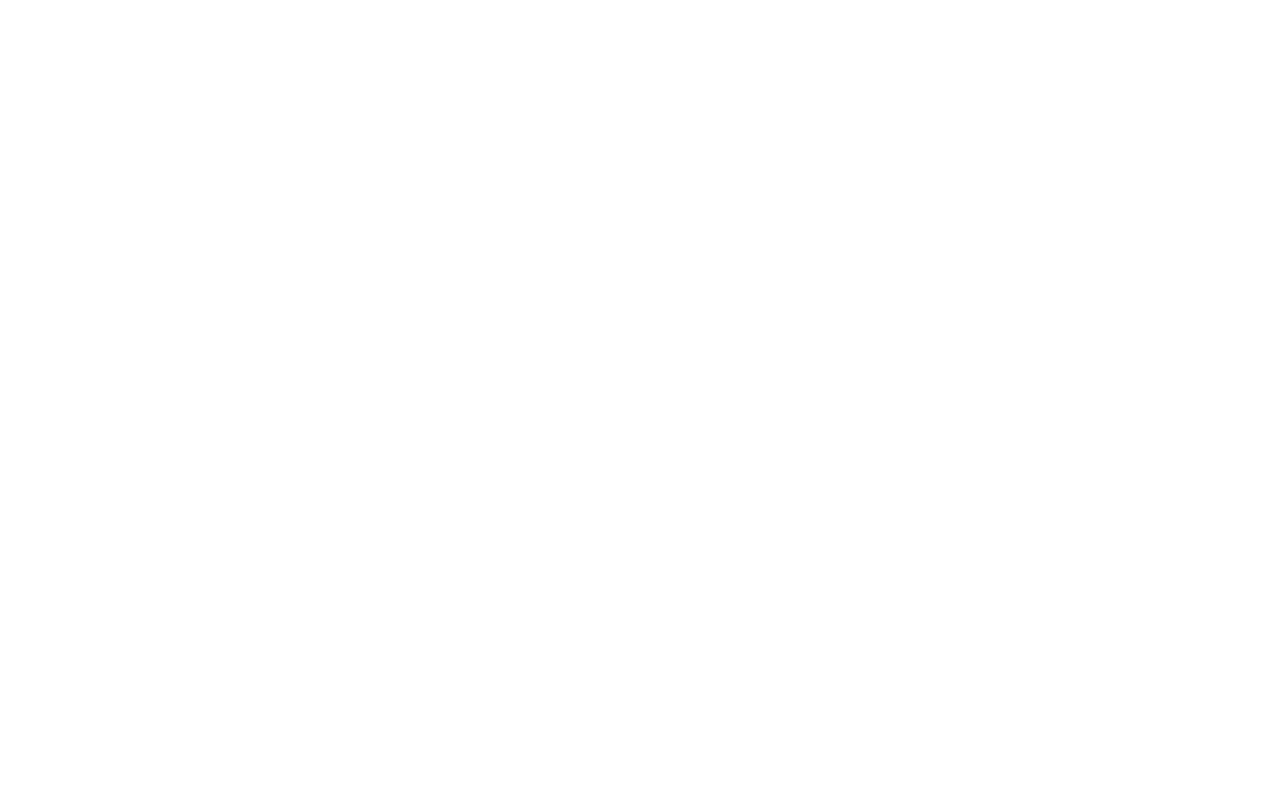
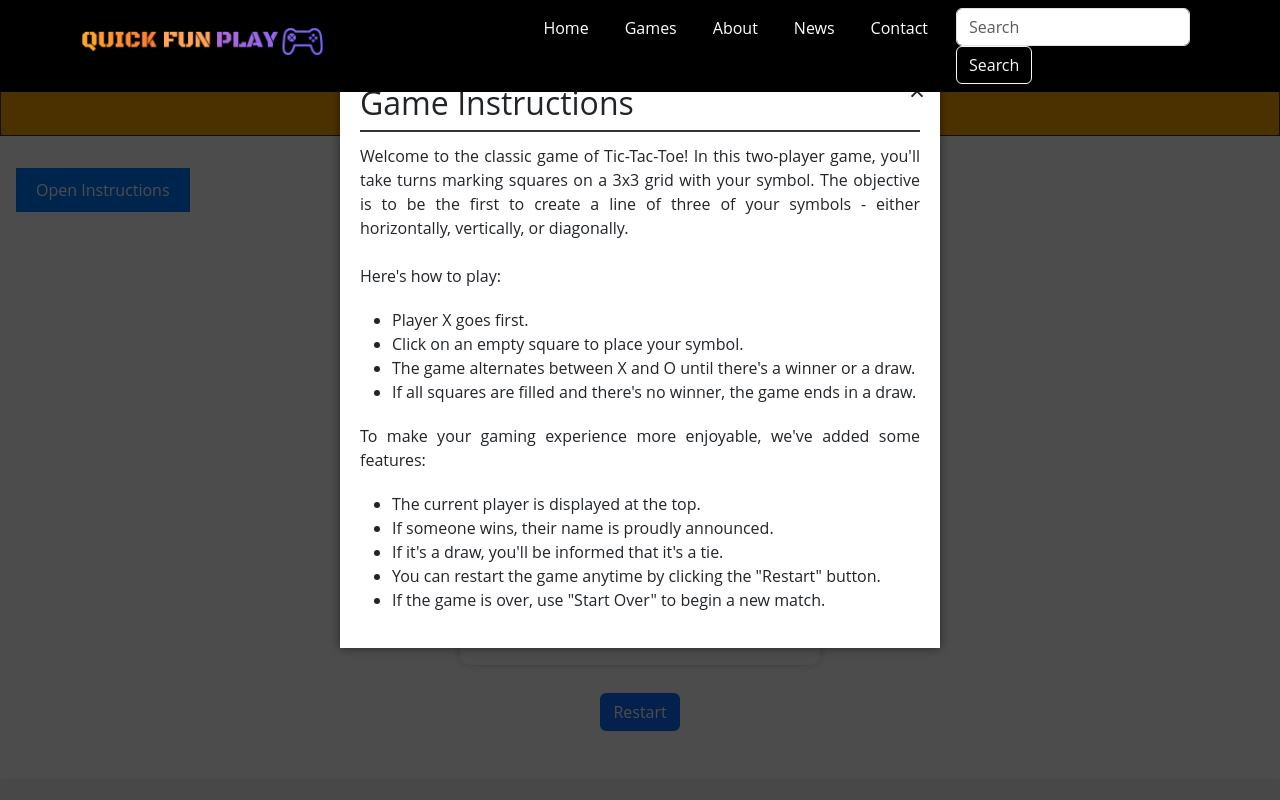
Before and after one commit to sharfrasaqsan/Quickfunplay, a React (Create React App) app: page /game/1 in a window 1280 px wide. Before the commit this address had no page. Shown: the top 800 px of the page. Built offline with nearby package versions, Linux system fonts and the light colour scheme; a small style sheet from the web is missing.

Commit message:
TicTacToe game added

```diff
--- a/public/index.html
+++ b/public/index.html
@@ -15,6 +15,13 @@
       user's mobile device or desktop. See https://developers.google.com/web/fundamentals/web-app-manifest/
     -->
     <link rel="manifest" href="%PUBLIC_URL%/manifest.json" />
+    <link
+      rel="stylesheet"
+      href="https://stackpath.bootstrapcdn.com/bootstrap/4.5.2/css/bootstrap.min.css"
+      integrity="sha384-pzjw8f+ua7KIqV9c4a-Q3pN7m8CKbF5F5n1xsfabKtZsd5yrF5t7p22f5ui1IF6HI"
+      crossorigin="anonymous"
+    />
+
     <!--
       Notice the use of %PUBLIC_URL% in the tags above.
       It will be replaced with the URL of the `public` folder during the build.
@@ -24,7 +31,7 @@
       work correctly both with client-side routing and a non-root public URL.
       Learn how to configure a non-root public URL by running `npm run build`.
     -->
-    <title>React App</title>
+    <title>Quick Fun Play</title>
   </head>
   <body>
     <noscript>You need to enable JavaScript to run this app.</noscript>
--- a/src/App.js
+++ b/src/App.js
@@ -13,6 +13,7 @@ import FAQ from "./Pages/FAQ";
 import "./App.css";
 import News1 from "./Pages/NewsPages/News1";
 import News2 from "./Pages/NewsPages/News2";
+import TicTacToe from "./Pages/Games/TicTacToe/TicTacToe";
 
 function App() {
   function ScrollToTop() {
@@ -39,6 +40,7 @@ function App() {
           <Route path="/faq" element={<FAQ />} />
           <Route path="/news1" element={<News1 />} />
           <Route path="/news2" element={<News2 />} />
+          <Route path="/game/1" element={<TicTacToe />} />
           {/* Add more routes for other pages */}
         </Routes>
       </div>
--- /dev/null
+++ b/src/Pages/Games/InstructionModal.css
@@ -0,0 +1,87 @@
+/* InstructionsModal.css */
+.instructions-modal {
+  display: block;
+  position: fixed;
+  z-index: 1;
+  left: 0;
+  top: 0;
+  width: 100%;
+  height: 100%;
+  background-color: rgba(0, 0, 0, 0.7);
+}
+
+.modal-content {
+  background-color: #fff !important;
+  margin: 5% auto;
+  padding: 20px;
+  border: 1px solid #888;
+  width: 80%;
+  max-width: 600px;
+  position: relative;
+  box-shadow: 0 0 10px rgba(0, 0, 0, 0.5);
+  overflow: auto;
+  max-height: 100%;
+}
+
+.modal-content h2 {
+  padding-bottom: 0.5rem;
+  border-bottom: 2px solid #333;
+}
+
+.modal-content p {
+  padding: 0.25rem 0;
+  text-align: justify;
+}
+
+.close-button {
+  position: absolute;
+  top: 0;
+  right: 0;
+  padding-right: 15px;
+  padding-top: 5px;
+  cursor: pointer;
+  font-size: 28px;
+}
+
+.instructions-button {
+  margin-left: 1rem;
+}
+
+.open-instructions-button {
+  background: #007bff;
+  color: #fff;
+  border: none;
+  padding: 10px 20px;
+  cursor: pointer;
+}
+
+.open-instructions-button:hover {
+  background: #0056b3;
+}
+
+@media (max-width: 768px) {
+  .modal-content {
+    margin: 10% auto;
+    max-height: 80%;
+  }
+}
+
+@media (max-width: 480px) {
+  .modal-content {
+    margin: 25% auto;
+    max-width: 320px;
+  }
+
+  .modal-content h2 {
+    font-size: 20px;
+  }
+
+  .modal-content p,
+  .modal-content li {
+    font-size: 14px;
+  }
+
+  .close-button {
+    font-size: 24px;
+  }
+}
--- /dev/null
+++ b/src/Pages/Games/TicTacToe/TicTacToe.css
@@ -0,0 +1,91 @@
+/* Updated Custom Tic-Tac-Toe Styles */
+.tictactoe-header {
+  background-color: orange;
+  color: #fff;
+  padding-bottom: 0.5rem;
+  text-align: center;
+  padding-top: 5rem;
+  margin-bottom: 2rem;
+  border: 1px solid #333;
+}
+
+.tictactoe-title {
+  font-size: 2rem;
+}
+
+.custom-square {
+  background: #fff;
+  border: 2px solid #333;
+  font-size: 3rem;
+  font-weight: bold;
+  line-height: 6rem;
+  height: 6rem;
+  width: 6rem;
+  text-align: center;
+  cursor: pointer;
+  transition: background-color 0.3s ease;
+  color: #e76f51;
+}
+
+.custom-square:hover {
+  background: #f0f0f0;
+}
+
+.custom-board {
+  display: inline-block;
+  box-shadow: 0px 0px 10px rgba(0, 0, 0, 0.2);
+  padding: calc(var(--bs-gutter-x) * 0.5);
+  border-radius: 10px;
+}
+
+.custom-board > .row > .col-4 {
+  margin-bottom: 15px;
+}
+
+.custom-status {
+  font-size: 1.5rem;
+  font-weight: bold;
+  margin-bottom: 20px;
+  color: #333;
+}
+
+.container-tictactoe {
+  max-width: 400px;
+  margin: 0 auto;
+  margin-bottom: 20px;
+}
+
+.container-tictactoe-btn {
+  max-width: 400px;
+  margin: 0 auto;
+  margin-bottom: 40px;
+}
+
+.custom-row {
+  display: flex;
+  justify-content: center;
+}
+
+.anim {
+  animation: cracker 0.5s infinite;
+}
+
+@keyframes cracker {
+  0% {
+    transform: scale(1);
+  }
+  50% {
+    transform: scale(1.1);
+  }
+  100% {
+    transform: scale(1);
+  }
+}
+
+@media (max-width: 480px) {
+  .custom-square {
+    height: 5rem;
+    width: 5rem;
+    line-height: 5rem;
+  }
+}
--- /dev/null
+++ b/src/Pages/Games/TicTacToe/TicTacToe.js
@@ -0,0 +1,159 @@
+import React, { useState } from "react";
+import "bootstrap/dist/css/bootstrap.min.css";
+import Header from "../../../components/header";
+import NewsLetter from "../../../components/NewsletterSignup";
+import Footer from "../../../components/Footer";
+import TicTacToeinstruction from "./TicTacToeinstruction";
+import "./TicTacToe.css";
+
+function TicTacToe() {
+  const [board, setBoard] = useState(Array(9).fill(null));
+  const [isXNext, setIsXNext] = useState(true);
+  const [winner, setWinner] = useState(null);
+
+  const xColor = "blue";
+  const oColor = "red";
+
+  const calculateWinner = (squares) => {
+    const lines = [
+      [0, 1, 2],
+      [3, 4, 5],
+      [6, 7, 8],
+      [0, 3, 6],
+      [1, 4, 7],
+      [2, 5, 8],
+      [0, 4, 8],
+      [2, 4, 6],
+    ];
+
+    for (let i = 0; i < lines.length; i++) {
+      const [a, b, c] = lines[i];
+      if (
+        squares[a] &&
+        squares[a] === squares[b] &&
+        squares[a] === squares[c]
+      ) {
+        return squares[a];
+      }
+    }
+
+    return null;
+  };
+
+  const getStatusColor = () => {
+    if (winner) {
+      return "#FF00E8"; // Teal for Winner
+    } else if (board.every((square) => square)) {
+      return "#9E00FF"; // Dark Blue for Draw
+    } else {
+      return isXNext ? xColor : oColor;
+    }
+  };
+
+  const renderSquare = (i) => (
+    <button
+      className={`custom-square square ${winner ? "anim" : ""}`}
+      onClick={() => handleClick(i)}
+      data-value={board[i]}
+      id={`square-${i}`}
+      style={{
+        color: board[i] === "X" ? xColor : board[i] === "O" ? oColor : "",
+      }}
+    >
+      {board[i]}
+    </button>
+  );
+
+  const statusColor = getStatusColor();
+  let status;
+  if (winner) {
+    status = `Winner: ${winner}`;
+  } else if (board.every((square) => square)) {
+    status = "It's a draw!";
+  } else {
+    status = `Next player: ${isXNext ? "X" : "O"}`;
+  }
+
+  const handleClick = (i) => {
+    if (calculateWinner(board) || board[i]) {
+      return;
+    }
+    const newBoard = board.slice();
+    newBoard[i] = isXNext ? "X" : "O";
+    setBoard(newBoard);
+
+    const newWinner = calculateWinner(newBoard);
+    if (newWinner) {
+      setWinner(newWinner); // Set the winner when there's a winner
+    }
+
+    setIsXNext(!isXNext);
+  };
+
+  const handleRestart = () => {
+    // Reset the game board, player, and winner
+    setBoard(Array(9).fill(null));
+    setIsXNext(true);
+    setWinner(null);
+  };
+
+  const handleStartOver = () => {
+    // Reset the game board, player, and winner
+    setBoard(Array(9).fill(null));
+    setIsXNext(true);
+    setWinner(null);
+  };
+
+  return (
+    <div>
+      <Header />
+
+      <header className="tictactoe-header">
+        <h1 className="tictactoe-title">
+          <strong>Tic-Tac-Toe</strong>
+        </h1>
+      </header>
+
+      <TicTacToeinstruction />
+
+      <div className="container container-tictactoe text-center">
+        <div className="custom-status mb-4 mt-4" style={{ color: statusColor }}>
+          {status}
+        </div>
+        <div className="custom-board">
+          <div className="row">
+            <div className="col-4">{renderSquare(0)}</div>
+            <div className="col-4">{renderSquare(1)}</div>
+            <div className="col-4">{renderSquare(2)}</div>
+          </div>
+          <div className="row">
+            <div className="col-4">{renderSquare(3)}</div>
+            <div className="col-4">{renderSquare(4)}</div>
+            <div className="col-4">{renderSquare(5)}</div>
+          </div>
+          <div className="row">
+            <div className="col-4">{renderSquare(6)}</div>
+            <div className="col-4">{renderSquare(7)}</div>
+            <div className="col-4">{renderSquare(8)}</div>
+          </div>
+        </div>
+      </div>
+
+      <div className="container text-center container-tictactoe-btn">
+        <button className="btn btn-primary m-2" onClick={handleRestart}>
+          Restart
+        </button>
+        {winner || board.every((square) => square) ? (
+          <button className="btn btn-danger m-2" onClick={handleStartOver}>
+            Start Over
+          </button>
+        ) : null}
+      </div>
+
+      <NewsLetter />
+      <Footer />
+    </div>
+  );
+}
+
+export default TicTacToe;
--- /dev/null
+++ b/src/Pages/Games/TicTacToe/TicTacToeinstruction.js
@@ -0,0 +1,66 @@
+import React, { useState } from "react";
+import "../InstructionModal.css";
+
+function TicTacToeinstruction() {
+  const [isOpen, setIsOpen] = useState(true);
+
+  const toggleModal = () => {
+    setIsOpen(!isOpen);
+  };
+
+  return (
+    <div className="instructions-button">
+      <button className="open-instructions-button" onClick={toggleModal}>
+        Open Instructions
+      </button>
+
+      {isOpen && (
+        <div className="instructions-modal">
+          <div className="modal-content">
+            <span className="close-button" onClick={toggleModal}>
+              &times;
+            </span>
+            <h2>Game Instructions</h2>
+            <p>
+              Welcome to the classic game of Tic-Tac-Toe! In this two-player
+              game, you'll take turns marking squares on a 3x3 grid with your
+              symbol. The objective is to be the first to create a line of three
+              of your symbols - either horizontally, vertically, or diagonally.
+            </p>
+            <p>Here's how to play:</p>
+            <ul>
+              <li>Player X goes first.</li>
+              <li>Click on an empty square to place your symbol.</li>
+              <li>
+                The game alternates between X and O until there's a winner or a
+                draw.
+              </li>
+              <li>
+                If all squares are filled and there's no winner, the game ends
+                in a draw.
+              </li>
+            </ul>
+            <p>
+              To make your gaming experience more enjoyable, we've added some
+              features:
+            </p>
+            <ul>
+              <li>The current player is displayed at the top.</li>
+              <li>If someone wins, their name is proudly announced.</li>
+              <li>If it's a draw, you'll be informed that it's a tie.</li>
+              <li>
+                You can restart the game anytime by clicking the "Restart"
+                button.
+              </li>
+              <li>
+                If the game is over, use "Start Over" to begin a new match.
+              </li>
+            </ul>
+          </div>
+        </div>
+      )}
+    </div>
+  );
+}
+
+export default TicTacToeinstruction;
--- a/src/components/GameData.js
+++ b/src/components/GameData.js
@@ -8,7 +8,7 @@ import RacingImage from "./images/racing.jpg";
 const games = [
   {
     id: 1,
-    title: "Game 1",
+    title: "Tic Tac Toe",
     Category: "Category: Action",
     imageSrc: ActionImage,
   },
--- a/src/index.js
+++ b/src/index.js
@@ -2,7 +2,7 @@ import React from "react";
 import ReactDOM from "react-dom/client";
 import App from "./App";
 import "bootstrap/dist/css/bootstrap.css";
-
+import "bootstrap/dist/css/bootstrap.min.css";
 
 const root = ReactDOM.createRoot(document.getElementById("root"));
 root.render(
```
